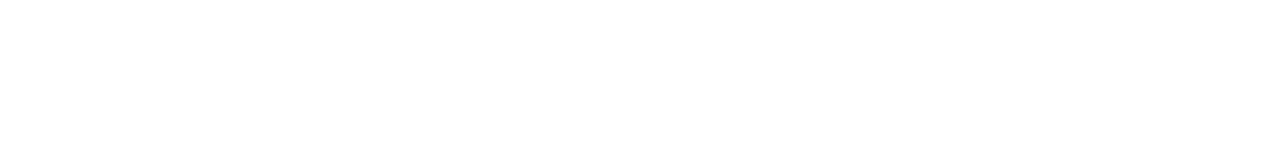
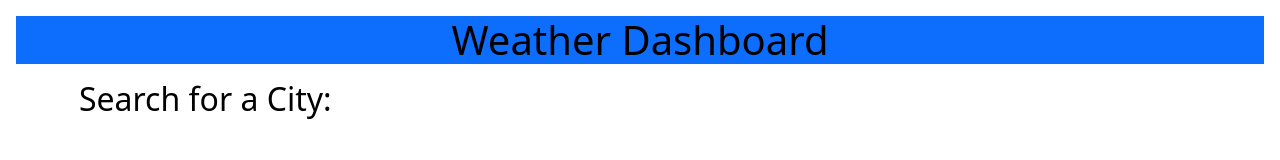
Before and after one commit to jnanners/fluffy-weather-waffle, a plain HTML site: page index.html in a window 1280 px wide. Drawn offline with nearby package versions, Linux system fonts and the light colour scheme.

Commit message:
HTML layout and bootstrap

```diff
--- a/assets/styles.css
+++ b/assets/styles.css
@@ -0,0 +1,10 @@
+* {
+    box-sizing: border-box;
+}
+
+body {
+    background-color: white;
+    color: black;
+    line-height: 1.5;
+    font-size: 16px;
+}
--- a/index.html
+++ b/index.html
@@ -4,16 +4,37 @@
     <meta charset="UTF-8">
     <meta http-equiv="X-UA-Compatible" content="IE=edge">
     <meta name="viewport" content="width=device-width, initial-scale=1.0">
-    <link href="./assets/styles.css">
+    <link rel="stylesheet" href="https://cdnjs.cloudflare.com/ajax/libs/twitter-bootstrap/5.1.1/css/bootstrap.min.css">
+    <link rel="stylesheet" href="./assets/styles.css">
     <title>Da Weather</title>
 </head>
 
 <body>
-    <header>
-
+    <header class="text-center bg-primary m-3">
+        <h1>Weather Dashboard</h1>
     </header>
 
-    <main>
+    <main class="row">
+        <div class="col-md-4">
+            <div class="col-md-12 text-center">
+                <h2>Search for a City:</h2>
+                <!-- Form Will Go here -->
+            </div>
+            <div class="col-md-12 text-center">
+                <!-- Search History Buttons will go here -->
+            </div>
+        </div>
+        <div class="col-md-8">
+            <div class="col-md-12">
+                <div id="current-weather">
+                    <!-- Days current weather will go here -->
+                </div>
+            </div>
+            <div class="col-md-12">
+                <!-- 5 day forecast will go here -->
+            </div>
+        </div>
+
 
     </main>
 
```
